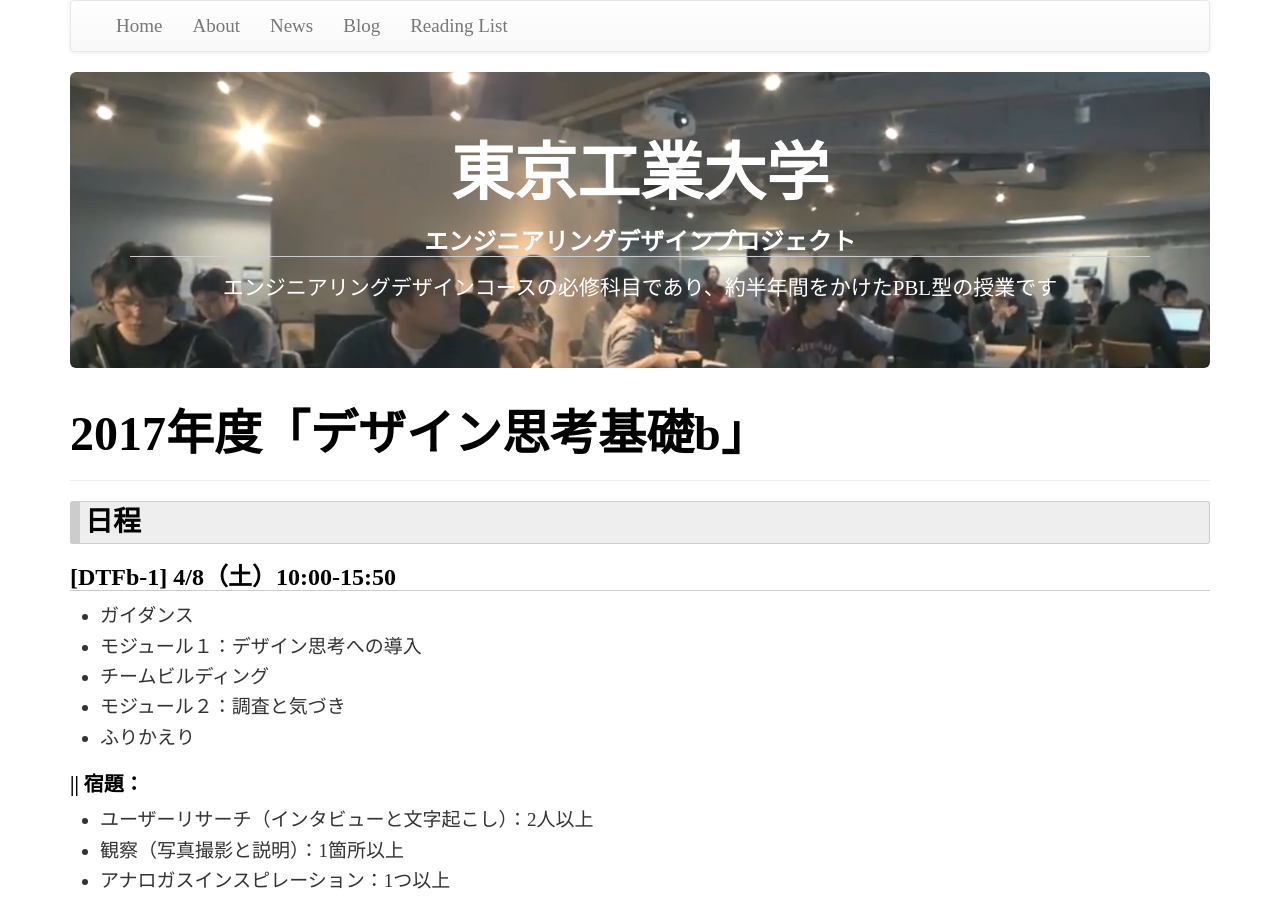
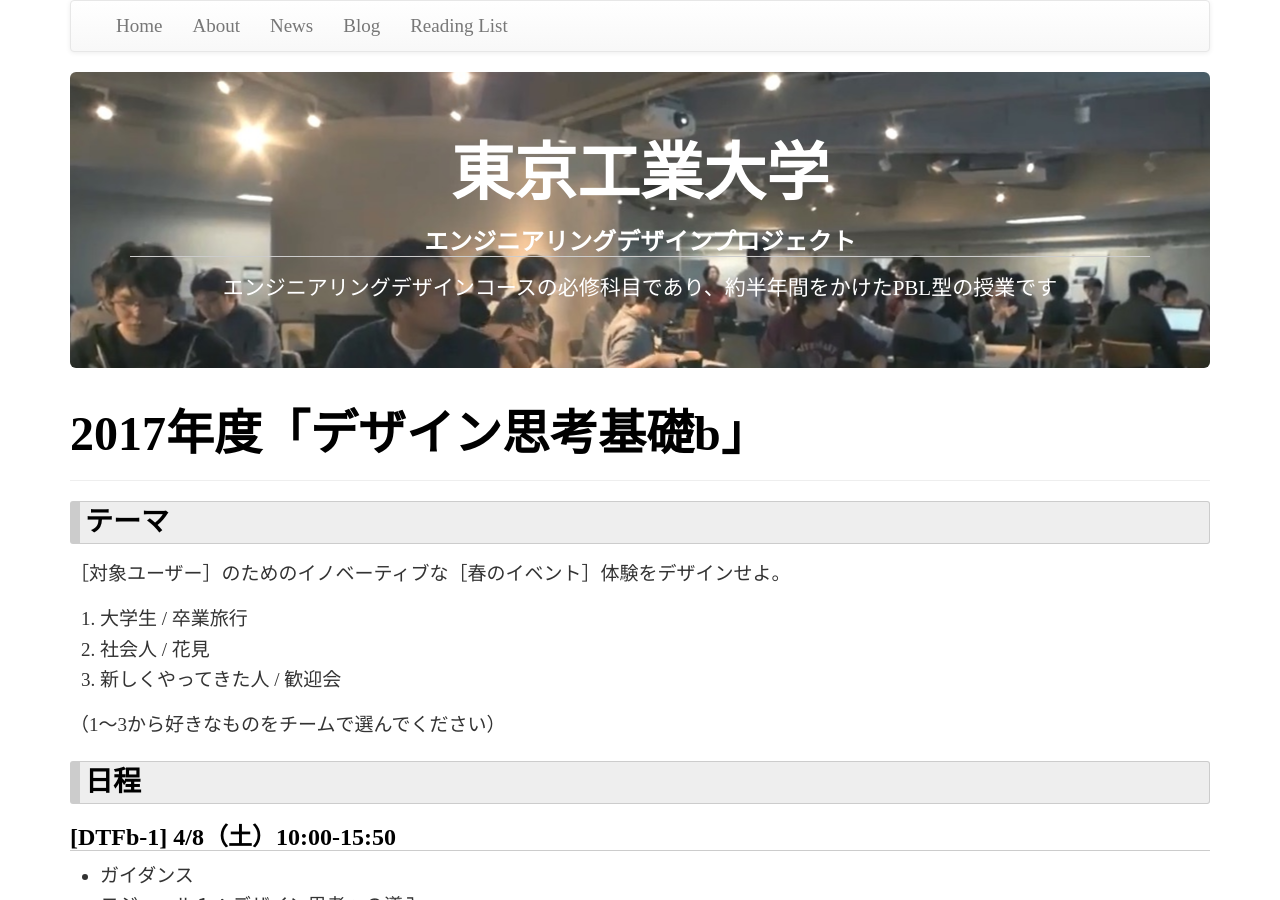
Before and after one commit to titech-edp/titech-edp.github.io, a Jekyll site: the page built from 2017-dtf-b/index.md, in a window 1280 px wide and 900 px high. Built offline with Jekyll 4.4.1, drawn with Linux system fonts in a browser that asks for light colours; nearby versions of some CDN libraries; library files that are not in the unit come from our copies.

Commit message:
Add theme

```diff
--- a/2017-dtf-b/index.md
+++ b/2017-dtf-b/index.md
@@ -2,6 +2,16 @@
 layout: page
 title: 2017年度「デザイン思考基礎b」
 ---
+
+# テーマ
+
+［対象ユーザー］のためのイノベーティブな［春のイベント］体験をデザインせよ。
+
+1. 大学生 / 卒業旅行
+2. 社会人 / 花見
+3. 新しくやってきた人 / 歓迎会
+
+（1〜3から好きなものをチームで選んでください）
 
 # 日程
 
```
Also changed, not shown: 2017-dtf-a/index.md (+10 -0 lines).
